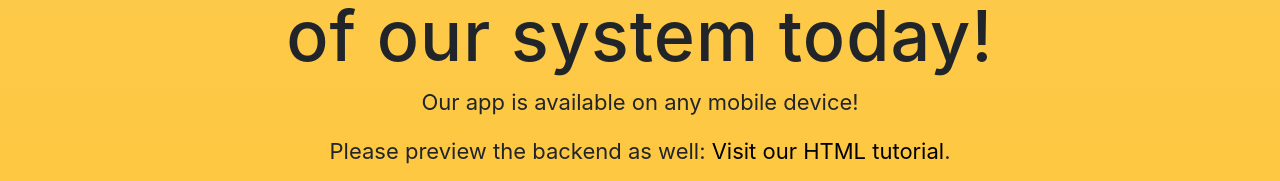
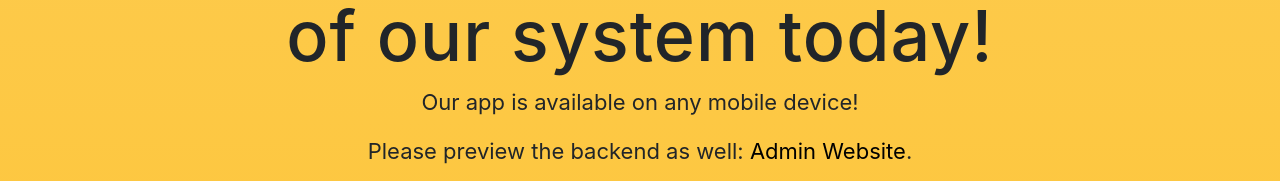
Before and after one commit to jlatouf2/AppStarter, a website with bundled scripts: page index.html in a window 1280 px wide. Shown: the part 1040-1221 px from the top of the page. Built offline with nearby package versions, Linux system fonts and the light colour scheme; a web font is replaced by a local one.

Commit message:
update page

```diff
--- a/index.html
+++ b/index.html
@@ -118,7 +118,7 @@
             <!--             <h2 class="section-heading">Discover what all the buzz is about!</h2> -->
             <h2 class="section-heading">Download a preview of our system today!</h2>
             <p style="font-size:22px">Our app is available on any mobile device! </p>
-            <p style="font-size:22px">Please preview the backend as well: <a target="_blank" href="https://lineups-adminone.herokuapp.com/#/dashboard" style="color:black">Visit our HTML tutorial</a>.</p>
+            <p style="font-size:22px">Please preview the backend as well: <a target="_blank" href="https://lineups-adminone.herokuapp.com/#/dashboard" style="color:black">Admin Website</a>.</p>
 
             <div class="badges">
           <a class="badge-link" target="_blank" href="https://play.google.com/store/apps/details?id=com.tested.myapp2439485068"><img src="img/google-play-badge.svg" alt=""></a>
@@ -236,7 +236,7 @@
                       <h3 class="section-heading" style="font-size: 40px;">LaSalle, On N9J 3J6</h3>
                     https://mailchi.mp/0ca631be49e2/lineups-mobile-app-->
                       <h3 class="section-heading" style="font-size: 40px;">Ontario, Canada</h3>
-                       <h3 class="section-heading" style="font-size: 40px;">P: (226) 260-0953</h3>
+                    <!--      <h3 class="section-heading" style="font-size: 40px;">P: (226) 260-0953</h3> -->
                       <h3 class="section-heading" style="font-size: 40px;">E: jlatouf2@gmail.com</h3>
                       <h3 class="section-heading" style="font-size: 40px; color:red">Subscribe to mailing list:
                         <a style="color:black;" target="_blank" href="https://mailchi.mp/0ca631be49e2/lineups-mobile-app">Lineups</a>
```
